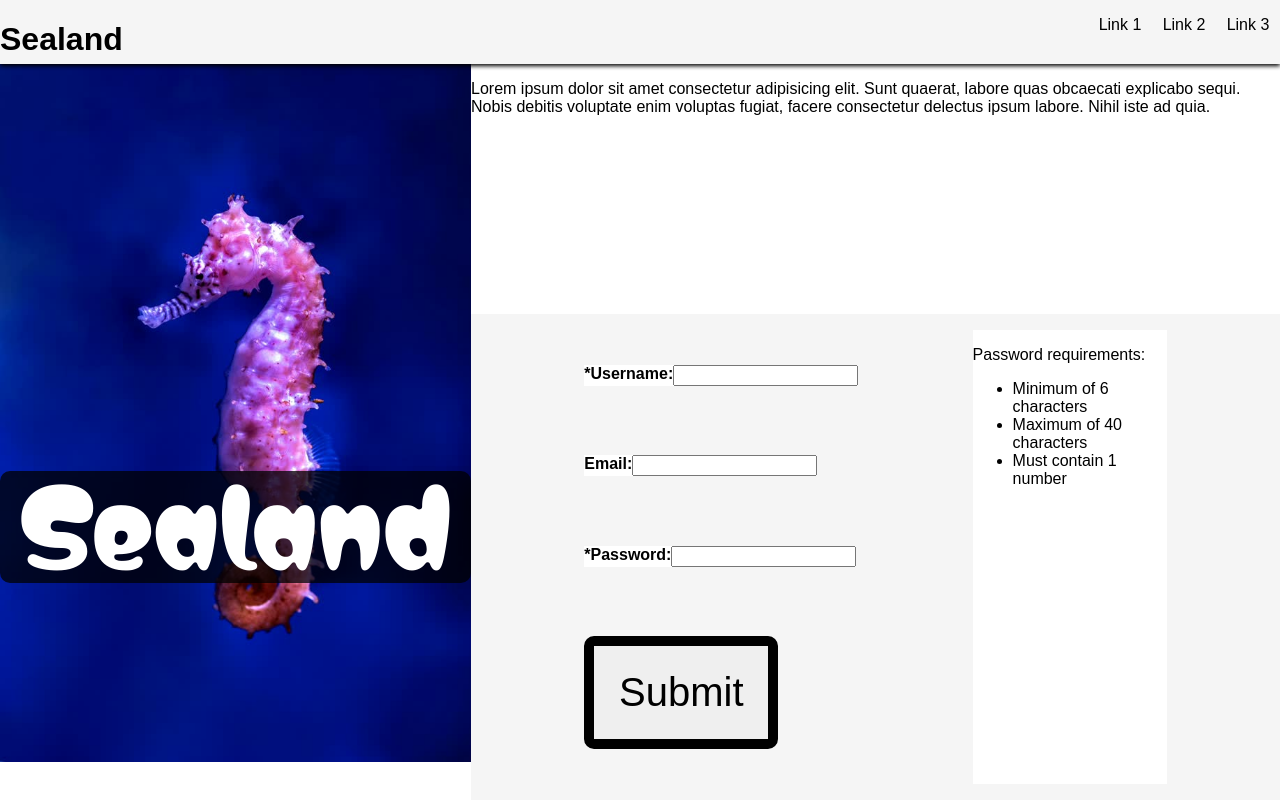
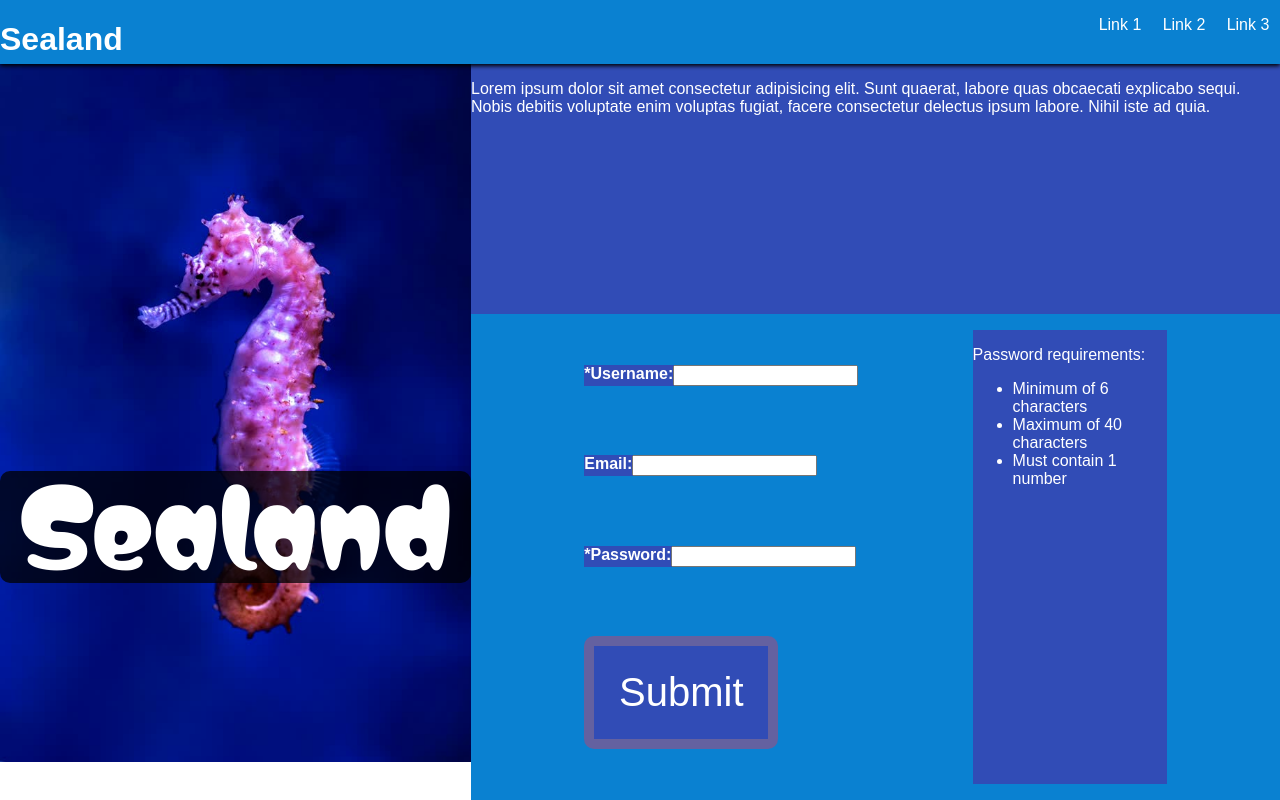
Before and after one commit to cheesyballer/odin-sign-up, a plain HTML site: page index.html in a window 1280 px wide. Drawn offline with Linux system fonts and the light colour scheme.

Commit message:
feat: add stylistic colors

```diff
--- a/style.css
+++ b/style.css
@@ -8,11 +8,11 @@
   font-family: fantasy;
   overflow: hidden;
 
-  --header: whitesmoke;
-  --background: white;
-  --text-background: whitesmoke;
-  --text: black;
-  --button-border: black;
+  --header: #0A81D1;
+  --background: #314CB6;
+  --text-background: #0A81D1;
+  --text: white;
+  --button-border: #6461A0;
   --large-text: white;
   --div-over-image: rgba(0,0,0,0.75);
 }
@@ -146,6 +146,8 @@ button {
   font-size: 2.5rem;
 
   color: var(--text);
+  border-color: var(--button-border);
+  background-color: var(--background);
 }
 
 .form>div {
```
